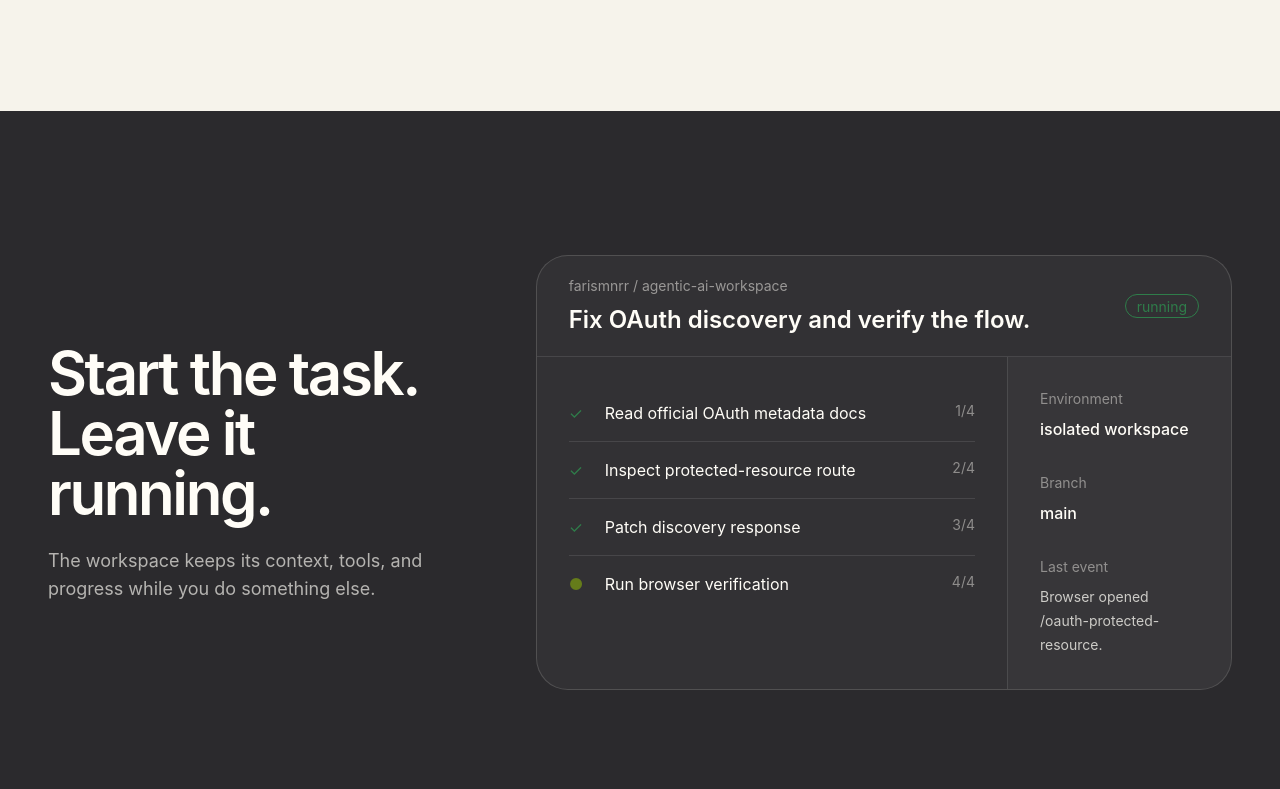
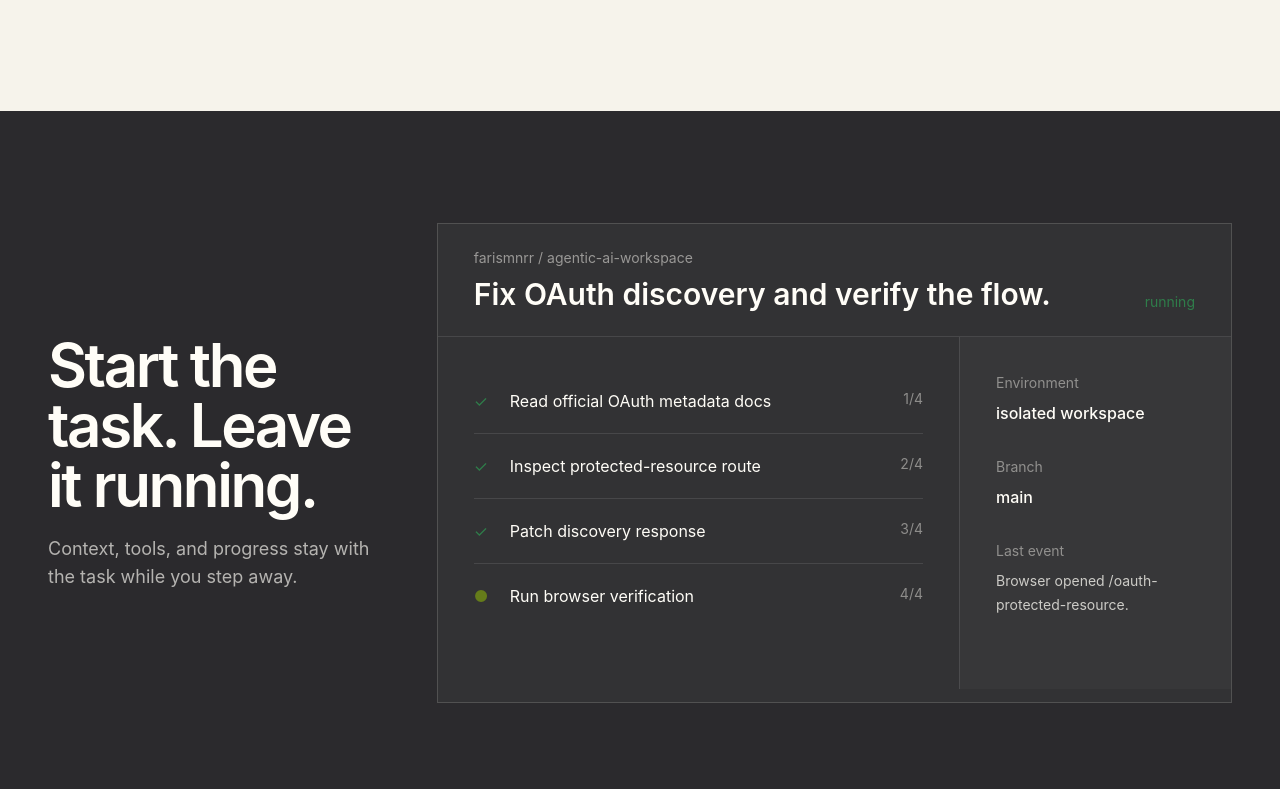
Before and after one commit to farismnrr/agentic-ai-workspace, a Svelte app in the folder web/: page / in a window 1280 px wide. Shown: the part 6371-7160 px from the top of the page. Built offline with nearby package versions, Linux system fonts and the light colour scheme.

Commit message:
refactor: enlarge delegated task surface

```diff
--- a/web/src/features/landing/components/DelegateSection.svelte
+++ b/web/src/features/landing/components/DelegateSection.svelte
@@ -8,32 +8,30 @@
 </script>
 
 <section class="bg-neutral text-neutral-content">
-  <div class="mx-auto w-full max-w-[1440px] px-5 py-24 sm:px-8 lg:px-12 lg:py-36">
-    <div class="grid gap-14 lg:grid-cols-[0.72fr_1.28fr] lg:items-center lg:gap-24">
+  <div class="mx-auto w-full max-w-[1600px] px-5 py-20 sm:px-8 lg:px-12 lg:py-28">
+    <div class="grid gap-10 lg:grid-cols-[0.58fr_1.42fr] lg:items-center lg:gap-16">
       <div>
         <h2 class="max-w-lg text-4xl font-semibold tracking-[-0.04em] sm:text-5xl lg:text-6xl">Start the task. Leave it running.</h2>
-        <p class="mt-6 max-w-md text-base leading-7 text-neutral-content/65 sm:text-lg">The workspace keeps its context, tools, and progress while you do something else.</p>
+        <p class="mt-5 max-w-md text-base leading-7 text-neutral-content/65 sm:text-lg">Context, tools, and progress stay with the task while you step away.</p>
       </div>
 
-      <article class="overflow-hidden rounded-[2rem] border border-neutral-content/15 bg-neutral-content/[0.035]">
-        <div class="flex flex-wrap items-center justify-between gap-4 border-b border-neutral-content/10 px-6 py-5 sm:px-8">
-          <div><p class="text-sm text-neutral-content/50">farismnrr / agentic-ai-workspace</p><h3 class="mt-2 text-xl font-semibold sm:text-2xl">Fix OAuth discovery and verify the flow.</h3></div>
-          <span class="badge badge-success badge-outline">running</span>
+      <article class="min-h-[30rem] overflow-hidden border border-neutral-content/15 bg-neutral-content/[0.035]">
+        <div class="flex flex-wrap items-end justify-between gap-4 border-b border-neutral-content/10 px-7 py-6 sm:px-9">
+          <div><p class="text-sm text-neutral-content/50">farismnrr / agentic-ai-workspace</p><h3 class="mt-2 text-2xl font-semibold sm:text-3xl">Fix OAuth discovery and verify the flow.</h3></div>
+          <span class="text-sm text-success">running</span>
         </div>
 
-        <div class="grid md:grid-cols-[1fr_14rem]">
-          <div class="px-6 py-7 sm:px-8">
-            <div class="space-y-0">
+        <div class="grid min-h-[22rem] md:grid-cols-[1fr_17rem]">
+          <div class="px-7 py-6 sm:px-9 sm:py-8">
             {#each activity as item, index (item[0])}
-                <div class="grid grid-cols-[1.25rem_1fr_auto] gap-4 border-b border-neutral-content/10 py-4 last:border-b-0">
+              <div class="grid grid-cols-[1.25rem_1fr_auto] gap-4 border-b border-neutral-content/10 py-5 last:border-b-0">
                 <span class={item[1] === 'done' ? 'text-success' : 'text-primary'}>{item[1] === 'done' ? '✓' : '●'}</span>
                 <span>{item[0]}</span>
                 <span class="text-sm text-neutral-content/45">{index + 1}/4</span>
               </div>
             {/each}
           </div>
-          </div>
-          <div class="border-t border-neutral-content/10 bg-neutral-content/[0.025] p-6 md:border-l md:border-t-0 sm:p-8">
+          <div class="border-t border-neutral-content/10 bg-neutral-content/[0.025] p-7 md:border-l md:border-t-0 sm:p-9">
             <p class="text-sm text-neutral-content/45">Environment</p><p class="mt-2 font-medium">isolated workspace</p>
             <p class="mt-8 text-sm text-neutral-content/45">Branch</p><p class="mt-2 font-medium">main</p>
             <p class="mt-8 text-sm text-neutral-content/45">Last event</p><p class="mt-2 text-sm leading-6 text-neutral-content/75">Browser opened /oauth-protected-resource.</p>
```
Lines whose indentation alone changed are shown as unchanged.
